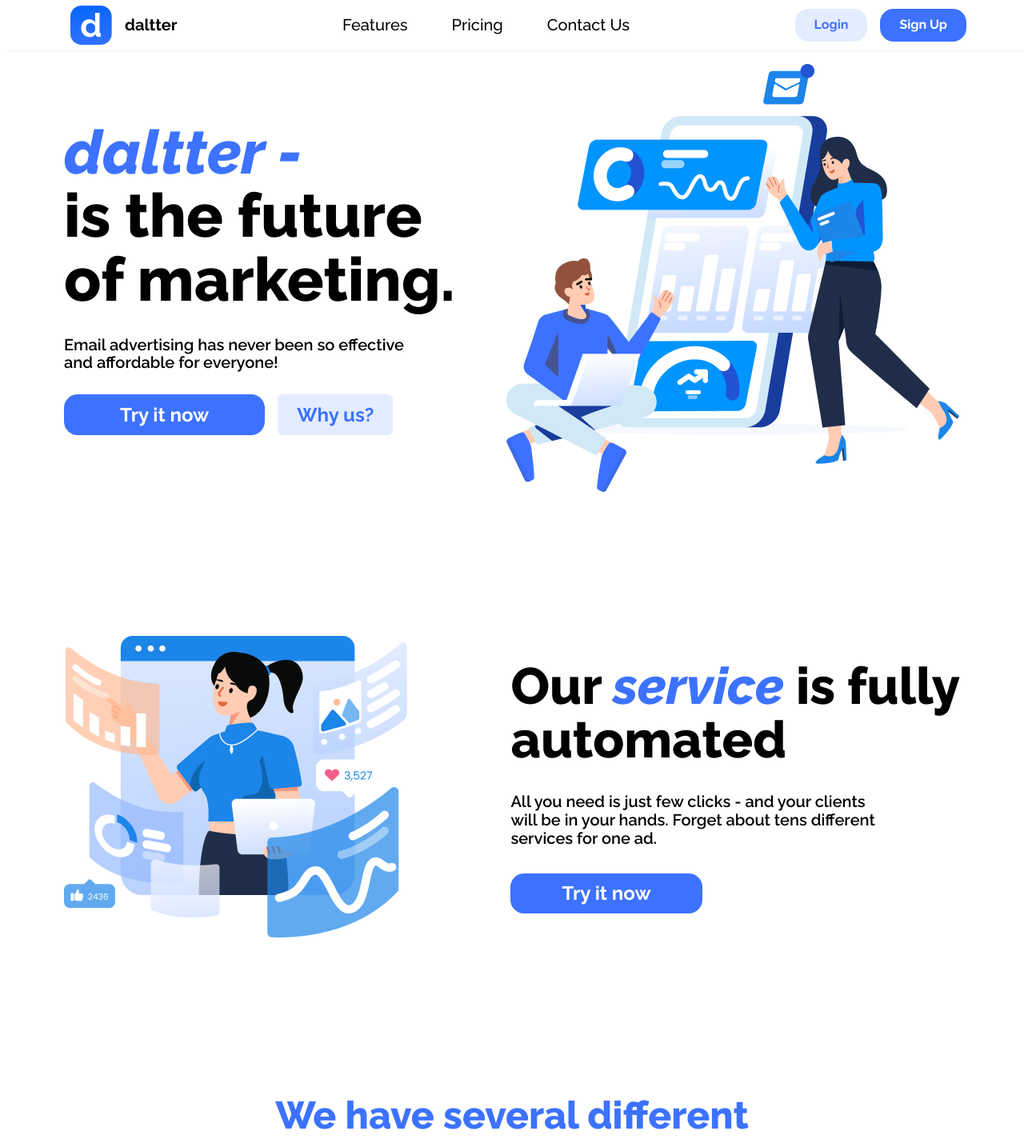
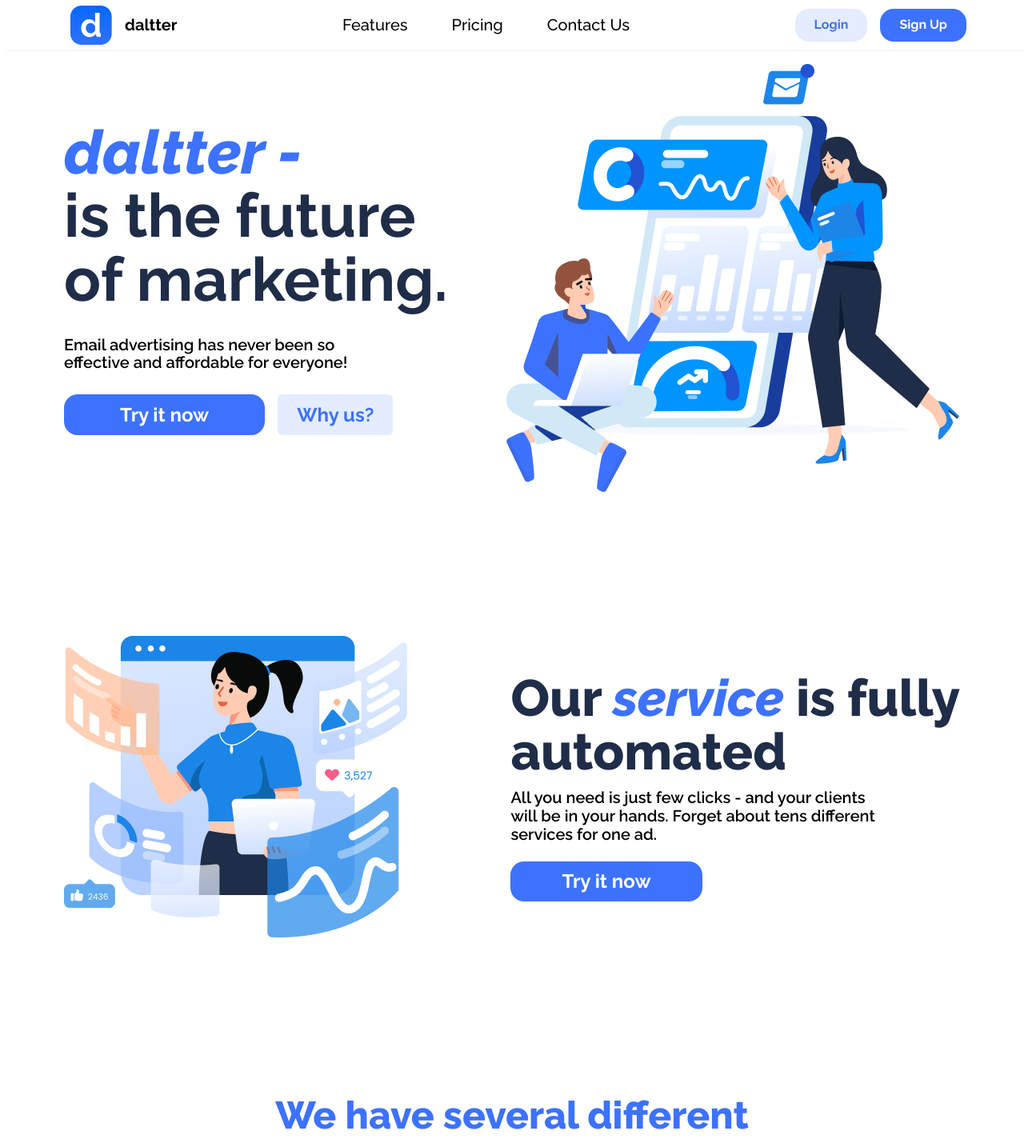
Before and after one commit to m1ssel/daltter_project, a React (Vite) app in the folder my-app/: page / in a window 1280 px wide. Shown: the top 1424 px of the page at 80% size. Built offline with nearby package versions, Linux system fonts and the light colour scheme.

Commit message:
finished

```diff
--- a/my-app/src/components/main/Main.jsx
+++ b/my-app/src/components/main/Main.jsx
@@ -6,7 +6,7 @@
              <div className='main-first'>
                 <div className="hello-left">
                     <h1 className='daltter-main'> <span className='daltter-text'>daltter - </span><br/> is the future <br/> of marketing.</h1>
-                    <p className='email-main'>Email advertising has never been so effective <br/> and affordable for everyone!</p>
+                    <p className='email-main'>Email advertising has never been so <br/> effective and affordable for everyone!</p>
                     <div className="btns-first">
                     <a href="#" className='try-for-free'>Try it now</a>
                     <a href="#" className='features'>Why us?</a>
@@ -145,7 +145,7 @@
                     <p>Leave us your email and we <br/> will write to you:</p>
                     <div className='email-input'>
                         <input type="text" className='email-address' placeholder='Email Address'/>
-                        <a href="#">x</a>
+                        <a href="#">></a>
                     </div>
                 </div>
             </div>
--- a/my-app/src/components/main/main.css
+++ b/my-app/src/components/main/main.css
@@ -64,9 +64,10 @@
 .daltter-main {
   margin-top: 0;
   margin-bottom: 12px;
-  font-weight: 800;
+  font-weight: 700;
   font-size: 76px;
   line-height: 79.34px;
+  color: #1F2D49;
 }
 
 .email-main {
@@ -112,7 +113,6 @@
   -webkit-box-pack: center;
       -ms-flex-pack: center;
           justify-content: center;
-  gap: 2rem;
 }
 .second-right span {
   color: #3C72FF;
@@ -121,6 +121,8 @@
 
 .second-main {
   margin: 0;
+  color: #1F2D49;
+  margin-bottom: 12px;
   font-weight: 800;
   font-size: 64px;
   line-height: 66.82px;
@@ -134,6 +136,7 @@
 }
 
 .second-try-button {
+  margin-top: 22px;
   display: inline-block;
   background: #3C72FF;
   color: #fff;
--- a/my-app/src/components/main/main.scss
+++ b/my-app/src/components/main/main.scss
@@ -46,7 +46,8 @@
 .daltter-main {
     margin-top: 0;
     margin-bottom: 12px;
-    @include def(800, 76px, 79.34px)
+    @include def(700, 76px, 79.34px);
+    color: #1F2D49;
 }
 .email-main {
     margin-bottom: 29px;
@@ -76,7 +77,6 @@
     display: flex;
     flex-direction: column;
     justify-content: center;
-    gap: 2rem;
     & span{
         color: #3C72FF;
         font-style: italic;
@@ -84,6 +84,8 @@
 }
 .second-main {
     margin: 0;
+    color: #1F2D49;
+    margin-bottom: 12px;
     @include def(800, 64px, 66.82px)
 }
 .second-text {
@@ -91,6 +93,7 @@
     @include def(600, 20px, 22.98px)
 }
 .second-try-button {
+    margin-top: 22px;
     display: inline-block;
     background: #3C72FF;
     color: #fff;
```
